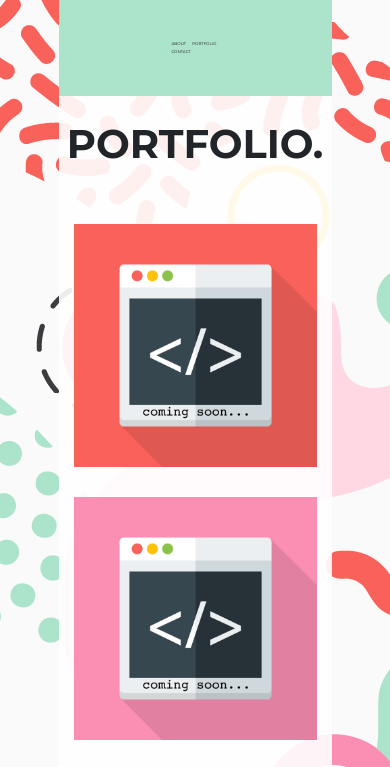
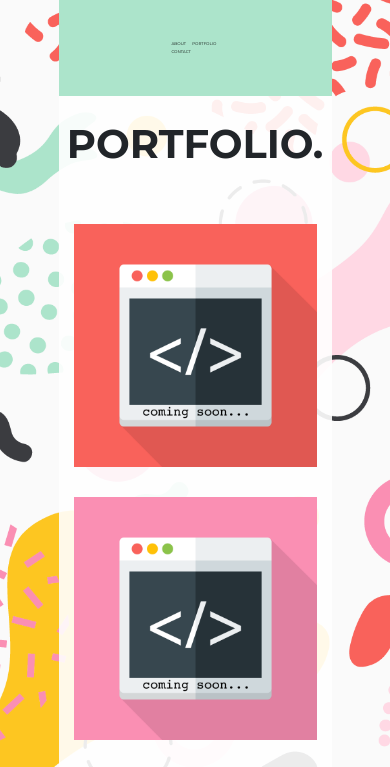
Before and after one commit to CallieCrownover/cc-responsive-portfolio, a plain HTML site: page portfolio.html in a window 390 px wide. Shown: the top 767 px of the page. Drawn offline with nearby package versions, Linux system fonts and the light colour scheme; files whose address does not match are found by name.

Commit message:
submitting homework

```diff
--- a/css/style.css
+++ b/css/style.css
@@ -67,8 +67,6 @@ body {
     }
 
 
-
-
     .text {
         margin: 30px 30px 30px 30px;
         font-size: 15px;
--- a/css/style2.css
+++ b/css/style2.css
@@ -10,7 +10,7 @@ p {
 }
 
 body {
-    background-image: url('./images/Background2-02.png');
+    background-image: url('../images/Background2-02.png');
     background-position: center;
     background-size: cover;
 
@@ -76,11 +76,6 @@ body {
         scale: 20%;
     }
 
-    body {
-        background-image: url('./images/Background2-01.png');
-        background-size: 20%;
-    }
-
 
     .text {
         margin: 30px 30px 30px 30px;
--- a/css/style3.css
+++ b/css/style3.css
@@ -12,7 +12,7 @@
 }
 
 body {
-  background-image: url('./images/Background2-03.png');
+  background-image: url('../images/Background2-03.png');
   background-position: center;
   background-size: cover;
 
@@ -28,17 +28,10 @@ body {
 }
 
 
-.body {
-    background-image: url('file:///Users/carolinecrownover/Desktop/cc-responsive-portfolio/images/Background2-03.png');
-    background-repeat: no-repeat;
-    background-attachment: fixed;
-    background-position: center;
-}
 
 
 .section {
     padding: 0 100px;
-    background: url(file:///Users/carolinecrownover/Desktop/cc-responsive-portfolio/images/Background2-03.png);
     display: flex;
     align-items: center;
 }
@@ -112,10 +105,6 @@ body {
         scale: 20%;
     }
 
-    body {
-        background-image: url('./images/Background2-01.png');
-        background-size: 20%;
-    }
 
 
     .text {
--- a/portfolio.html
+++ b/portfolio.html
@@ -17,7 +17,7 @@
 
 
 
-<body style = "background: url('./images/Background2-02.png');">
+<body>
 
     <div class = "box">
         <div class = navbar-center>
```
Also changed, not shown: contact.html (+1 -1 lines).
